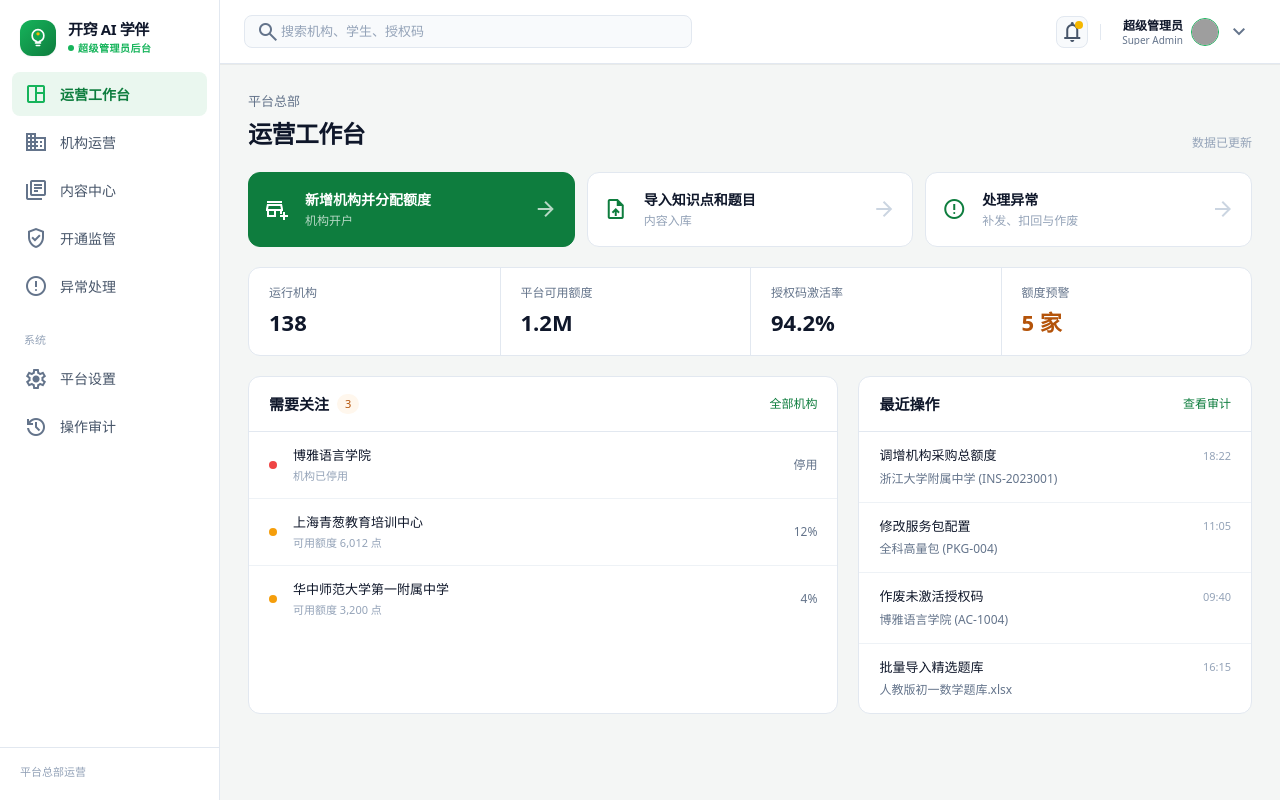
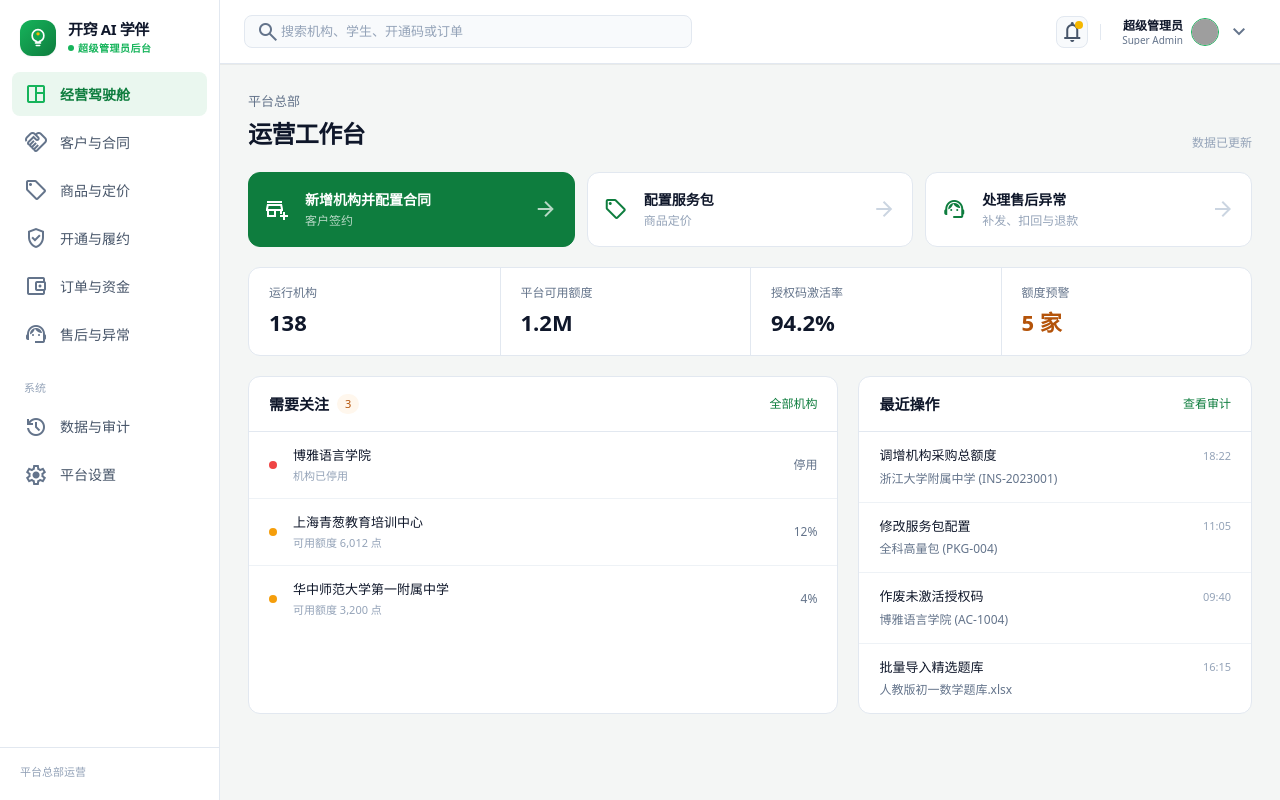
Before and after one commit to kessingye-gif/-2.0, a React (Vite) app: page / in a window 1280 px wide. Built offline with nearby package versions, Linux system fonts and the light colour scheme; grey boxes are pictures that could not be loaded.

Commit message:
feat: reorganize console around fulfillment navigation

```diff
--- a/src/App.tsx
+++ b/src/App.tsx
@@ -1,4 +1,4 @@
-import React, { useState } from 'react';
+import React, { useMemo, useState } from 'react';
 import { NavTab, Sidebar } from './components/layout/Sidebar';
 import { resolveLegacyView } from './navigation';
 import { Header } from './components/layout/Header';
@@ -21,7 +21,9 @@ import {
   initialTeachers,
   initialStudents,
   initialAuditLogs,
+  initialOrderLedger,
 } from './mockData';
+import { buildGlobalSearchResults } from './fulfillment';
 
 import {
   Institution,
@@ -31,6 +33,7 @@ import {
   QuestionItem,
   AuditLogItem,
   CurrentUser,
+  OrderLedgerRecord,
 } from './types';
 
 export default function App() {
@@ -56,6 +59,17 @@ export default function App() {
   const [questions, setQuestions] = useState<QuestionItem[]>(initialQuestions);
   const [auditLogs, setAuditLogs] = useState<AuditLogItem[]>(initialAuditLogs);
   const [students, setStudents] = useState(initialStudents);
+  const [orders] = useState<OrderLedgerRecord[]>(initialOrderLedger);
+
+  const searchResults = useMemo(
+    () => buildGlobalSearchResults(searchQuery, { institutions, authCodes, students, orders }),
+    [searchQuery, institutions, authCodes, students, orders],
+  );
+
+  const handleSelectSearchResult = (tab: NavTab) => {
+    setCurrentTab(tab);
+    setSearchQuery('');
+  };
 
   // Floating Help Modal State
   const [isHelpModalOpen, setIsHelpModalOpen] = useState(false);
@@ -249,6 +263,8 @@ export default function App() {
           onLogout={handleLogout}
           onOpenNotifications={() => alert('通知面板：全平台无待处理崩溃报错，目前 5 家机构额度告急已预警。')}
           onOpenSettings={() => setIsHelpModalOpen(true)}
+          searchResults={searchResults}
+          onSelectSearchResult={handleSelectSearchResult}
         />
 
         {/* Scrollable Main Content Area */}
--- /dev/null
+++ b/src/components/layout/GlobalSearchPanel.tsx
@@ -0,0 +1,49 @@
+import React from 'react';
+import type { NavTab } from '../../navigation';
+import type { GlobalSearchResult } from '../../types';
+
+interface GlobalSearchPanelProps {
+  query: string;
+  results: GlobalSearchResult[];
+  onSelect: (tab: NavTab) => void;
+}
+
+const typeLabels: Record<GlobalSearchResult['type'], string> = {
+  institution: '机构',
+  student: '学生',
+  authCode: '开通码',
+  order: '订单',
+};
+
+export const GlobalSearchPanel: React.FC<GlobalSearchPanelProps> = ({ query, results, onSelect }) => {
+  if (!query.trim()) return null;
+
+  return (
+    <div className="absolute left-0 top-[42px] z-50 w-full overflow-hidden rounded-xl border border-[#DCE4DF] bg-white shadow-[0_18px_42px_rgba(15,23,42,0.14)]">
+      <div className="border-b border-[#EEF2F0] px-4 py-2.5 text-[11px] font-semibold text-[#64748B]">
+        全局业务搜索
+      </div>
+      {results.length === 0 ? (
+        <div className="px-4 py-8 text-center text-[12px] text-[#94A3B8]">未找到相关机构、学生、开通码或订单</div>
+      ) : (
+        <div className="max-h-[360px] overflow-y-auto py-1.5">
+          {results.map((result) => (
+            <button
+              key={`${result.type}-${result.id}`}
+              type="button"
+              onClick={() => onSelect(result.targetTab)}
+              className="flex w-full items-center gap-3 px-4 py-3 text-left hover:bg-[#F5FAF7]"
+            >
+              <span className="rounded-md bg-[#EAF7EF] px-2 py-1 text-[10px] font-semibold text-[#0E7D3E]">{typeLabels[result.type]}</span>
+              <span className="min-w-0 flex-1">
+                <span className="block truncate text-[12.5px] font-semibold text-[#0F172A]">{result.title}</span>
+                <span className="mt-0.5 block truncate text-[11px] text-[#94A3B8]">{result.subtitle}</span>
+              </span>
+              <span className="material-symbols-outlined text-[17px] text-[#CBD5E1]">arrow_forward</span>
+            </button>
+          ))}
+        </div>
+      )}
+    </div>
+  );
+};
--- a/src/components/layout/Header.tsx
+++ b/src/components/layout/Header.tsx
@@ -1,5 +1,8 @@
 import React, { useState, useRef, useEffect } from 'react';
 import { CurrentUser } from '../../types';
+import type { GlobalSearchResult } from '../../types';
+import type { NavTab } from '../../navigation';
+import { GlobalSearchPanel } from './GlobalSearchPanel';
 
 interface HeaderProps {
   currentUser: CurrentUser;
@@ -8,6 +11,8 @@ interface HeaderProps {
   onLogout: () => void;
   onOpenNotifications?: () => void;
   onOpenSettings?: () => void;
+  searchResults?: GlobalSearchResult[];
+  onSelectSearchResult?: (tab: NavTab) => void;
 }
 
 export const Header: React.FC<HeaderProps> = ({
@@ -17,6 +22,8 @@ export const Header: React.FC<HeaderProps> = ({
   onLogout,
   onOpenNotifications,
   onOpenSettings,
+  searchResults = [],
+  onSelectSearchResult,
 }) => {
   const [isUserMenuOpen, setIsUserMenuOpen] = useState(false);
   const menuRef = useRef<HTMLDivElement>(null);
@@ -44,8 +51,11 @@ export const Header: React.FC<HeaderProps> = ({
             value={searchQuery}
             onChange={(e) => onSearchChange(e.target.value)}
             className="w-full bg-[#F8FAFC] border border-[#E2E8F0] rounded-lg py-1.5 pl-9 pr-3 text-[13px] text-[#0F172A] placeholder:text-[#94A3B8] focus:bg-white focus:border-[#16B45B] focus:ring-2 focus:ring-[#16B45B]/15 transition-all outline-none"
-            placeholder="搜索机构、学生、授权码"
+            placeholder="搜索机构、学生、开通码或订单"
           />
+          {onSelectSearchResult && (
+            <GlobalSearchPanel query={searchQuery} results={searchResults} onSelect={onSelectSearchResult} />
+          )}
         </div>
       </div>
 
--- a/src/components/views/DashboardView.tsx
+++ b/src/components/views/DashboardView.tsx
@@ -10,9 +10,9 @@ interface DashboardViewProps {
 }
 
 const actions: { label: string; hint: string; icon: string; tab: NavTab; primary?: boolean }[] = [
-  { label: '新增机构并分配额度', hint: '机构开户', icon: 'add_business', tab: 'institutions', primary: true },
-  { label: '导入知识点和题目', hint: '内容入库', icon: 'upload_file', tab: 'content' },
-  { label: '处理异常', hint: '补发、扣回与作废', icon: 'error', tab: 'exceptions' },
+  { label: '新增机构并配置合同', hint: '客户签约', icon: 'add_business', tab: 'customers', primary: true },
+  { label: '配置服务包', hint: '商品定价', icon: 'sell', tab: 'catalog' },
+  { label: '处理售后异常', hint: '补发、扣回与退款', icon: 'support_agent', tab: 'afterSales' },
 ];
 
 export const DashboardView: React.FC<DashboardViewProps> = ({ stats, institutions, auditLogs, onNavigateToTab }) => {
@@ -80,7 +80,7 @@ export const DashboardView: React.FC<DashboardViewProps> = ({ stats, institution
               <h3 className="text-[15px] font-semibold text-[#0F172A]">需要关注</h3>
               {riskInstitutions.length > 0 && <span className="rounded-full bg-[#FFF7ED] px-2 py-0.5 text-[11px] font-medium text-[#B45309]">{riskInstitutions.length}</span>}
             </div>
-            <button onClick={() => onNavigateToTab('institutions')} className="text-[12px] font-medium text-[#0E7D3E]">全部机构</button>
+            <button onClick={() => onNavigateToTab('customers')} className="text-[12px] font-medium text-[#0E7D3E]">全部机构</button>
           </div>
 
           {riskInstitutions.length === 0 ? (
@@ -90,7 +90,7 @@ export const DashboardView: React.FC<DashboardViewProps> = ({ stats, institution
               {riskInstitutions.map((institution) => {
                 const percent = institution.totalQuota > 0 ? Math.round((institution.remainingQuota / institution.totalQuota) * 100) : 0;
                 return (
-                  <button key={institution.id} onClick={() => onNavigateToTab('institutions')} className="flex w-full items-center gap-4 px-5 py-3.5 text-left hover:bg-[#F8FAFC]">
+                  <button key={institution.id} onClick={() => onNavigateToTab('customers')} className="flex w-full items-center gap-4 px-5 py-3.5 text-left hover:bg-[#F8FAFC]">
                     <span className={`h-2 w-2 rounded-full ${institution.status === 'inactive' ? 'bg-[#EF4444]' : 'bg-[#F59E0B]'}`} />
                     <span className="min-w-0 flex-1">
                       <span className="block truncate text-[13px] font-medium text-[#0F172A]">{institution.name}</span>
--- a/src/navigation.ts
+++ b/src/navigation.ts
@@ -1,11 +1,12 @@
 export type NavTab =
   | 'dashboard'
-  | 'institutions'
-  | 'content'
-  | 'supervision'
-  | 'exceptions'
-  | 'settings'
-  | 'audit';
+  | 'customers'
+  | 'catalog'
+  | 'fulfillment'
+  | 'finance'
+  | 'afterSales'
+  | 'audit'
+  | 'settings';
 
 export type LegacyView = 'dashboard' | 'institutions' | 'questionBank' | 'goods' | 'exceptions' | 'settings' | 'auditLogs';
 
@@ -15,18 +16,19 @@ export const navGroups: {
 }[] = [
   {
     items: [
-      { id: 'dashboard', label: '运营工作台', icon: 'space_dashboard' },
-      { id: 'institutions', label: '机构运营', icon: 'domain' },
-      { id: 'content', label: '内容中心', icon: 'library_books' },
-      { id: 'supervision', label: '开通监管', icon: 'verified_user' },
-      { id: 'exceptions', label: '异常处理', icon: 'error' },
+      { id: 'dashboard', label: '经营驾驶舱', icon: 'space_dashboard' },
+      { id: 'customers', label: '客户与合同', icon: 'handshake' },
+      { id: 'catalog', label: '商品与定价', icon: 'sell' },
+      { id: 'fulfillment', label: '开通与履约', icon: 'verified_user' },
+      { id: 'finance', label: '订单与资金', icon: 'account_balance_wallet' },
+      { id: 'afterSales', label: '售后与异常', icon: 'support_agent' },
     ],
   },
   {
     title: '系统',
     items: [
+      { id: 'audit', label: '数据与审计', icon: 'history' },
       { id: 'settings', label: '平台设置', icon: 'settings' },
-      { id: 'audit', label: '操作审计', icon: 'history' },
     ],
   },
 ];
@@ -34,12 +36,13 @@ export const navGroups: {
 export const resolveLegacyView = (tab: NavTab): LegacyView => {
   const viewMap: Record<NavTab, LegacyView> = {
     dashboard: 'dashboard',
-    institutions: 'institutions',
-    content: 'questionBank',
-    supervision: 'goods',
-    exceptions: 'exceptions',
+    customers: 'institutions',
+    catalog: 'goods',
+    fulfillment: 'goods',
+    finance: 'goods',
+    afterSales: 'exceptions',
+    audit: 'auditLogs',
     settings: 'settings',
-    audit: 'auditLogs',
   };
 
   return viewMap[tab];
```
Also changed, not shown: 1 other file (tests, documents, lock files or other folders).
